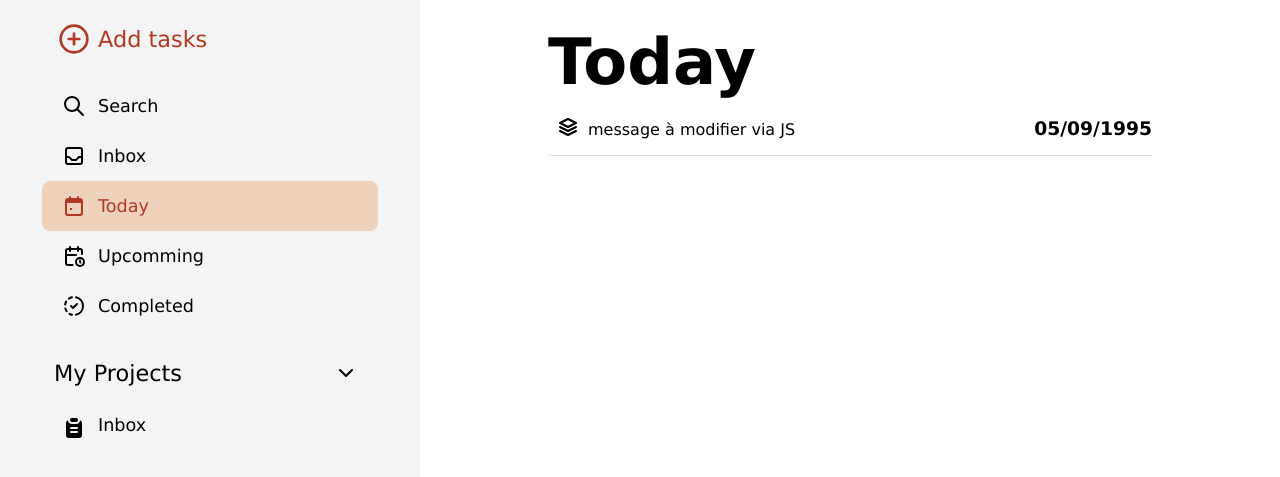
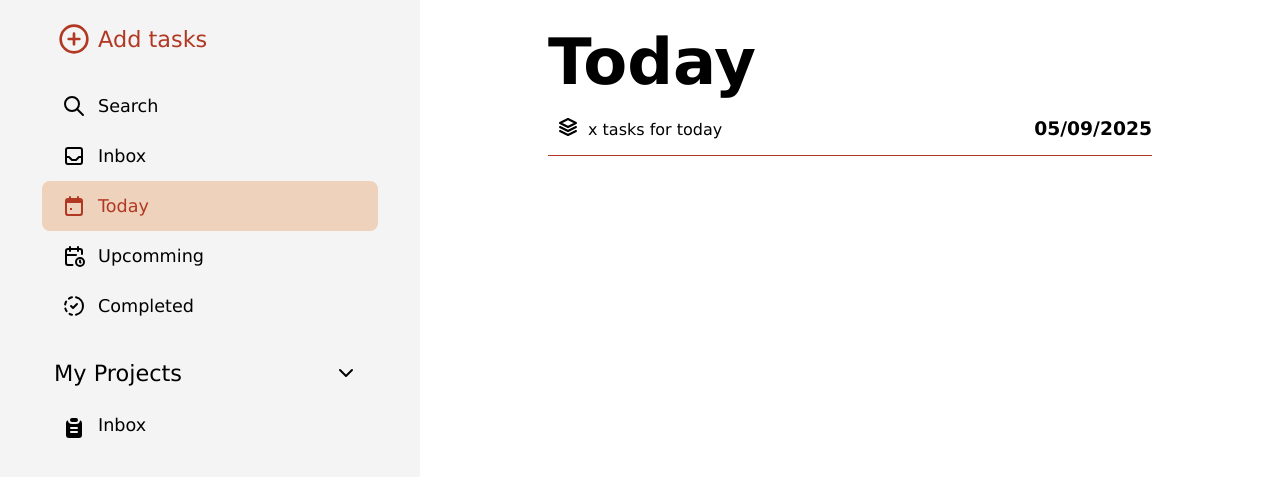
Before and after one commit to Oreus-F/ToDo, a website built with webpack: page src/template.html in a window 1280 px wide. Shown: the part 103-580 px from the top of the page. Built offline with nearby package versions, Linux system fonts and the light colour scheme.

Commit message:
Create a template for all content pages

```diff
--- /dev/null
+++ b/src/contentTemplate.js
@@ -0,0 +1,74 @@
+const createContentTemplate = function(title, date, text){
+    const div = document.createElement('div');
+    div.setAttribute('class', 'full-h flex-display column-direction');
+
+
+    const headerDiv = document.createElement('div');
+    headerDiv.setAttribute('class', 'flex-basis120px flex-display today-titleDiv-limits');
+
+    const titleDiv = document.createElement('div');
+    titleDiv.setAttribute('class', 'flex-first-grow flex-display column-direction justif-content-center ');
+
+    const titleSpan = document.createElement('span');
+    titleSpan.setAttribute('class', 'flex-first-grow')
+
+    const h1Title = document.createElement('h1');
+    h1Title.setAttribute('class', 'fs4r');
+    h1Title.setAttribute('id', 'h1Title')
+    h1Title.textContent = title;
+
+
+    titleSpan.appendChild(h1Title);
+    titleDiv.appendChild(titleSpan);
+
+
+    const divReminder = document.createElement('div');
+    divReminder.setAttribute('class', 'flex-basis40px flex-display aligned-item-end justif-content-end');
+
+    const spanIconReminder = document.createElement('span');
+    spanIconReminder.setAttribute('class', 'flex-basis40px full-h icon-today-tasks');
+    spanIconReminder.setAttribute('id', 'headerIconReminder');
+
+    const spanTextReminder = document.createElement('span');
+    spanTextReminder.setAttribute('class', 'flex-first-grow');
+    spanTextReminder.setAttribute('id', 'headerMessageReminder');
+    spanTextReminder.textContent = text;
+
+
+    divReminder.appendChild(spanIconReminder);
+    divReminder.appendChild(spanTextReminder);
+
+    titleDiv.appendChild(divReminder)
+
+
+    const dateDiv = document.createElement('div');
+    dateDiv.setAttribute('class', 'flex-basis200px flex-display justif-content-end aligned-item-end');
+
+    const dateSpan = document.createElement('span');
+
+    const h3Date = document.createElement('h3');
+    h3Date.setAttribute('id', 'todayActualDate');
+    h3Date.textContent = date;
+
+
+    dateSpan.appendChild(h3Date);
+    dateDiv.appendChild(dateSpan);
+
+    headerDiv.appendChild(titleDiv);
+    headerDiv.appendChild(dateDiv);
+
+
+    const contentDiv = document.createElement('div');
+    contentDiv.setAttribute('class', 'flex-first-grow')
+
+
+
+    div.appendChild(headerDiv);
+    div.appendChild(contentDiv);
+
+
+    return div
+}
+
+
+export {createContentTemplate}
--- a/src/style.css
+++ b/src/style.css
@@ -695,6 +695,6 @@ button{
 
 
 .today-titleDiv-limits{
-    border-bottom : var(--darker-grey) 1px solid;
+    border-bottom : var(--ascent-color) 1px solid;
     padding-bottom: 1rem;
 }
--- a/src/todayButton.js
+++ b/src/todayButton.js
@@ -1,82 +1,9 @@
-
-
-
-const createToday = function(){
-    const div = document.createElement('div');
-    div.setAttribute('class', 'full-h flex-display column-direction');
-
-
-    const headerDiv = document.createElement('div');
-    headerDiv.setAttribute('class', 'flex-basis120px flex-display today-titleDiv-limits');
-
-    const titleDiv = document.createElement('div');
-    titleDiv.setAttribute('class', 'flex-first-grow flex-display column-direction justif-content-center ');
-
-    const titleSpan = document.createElement('span');
-    titleSpan.setAttribute('class', 'flex-first-grow')
-
-    const h1Title = document.createElement('h1');
-    h1Title.setAttribute('class', 'fs4r')
-    h1Title.textContent = 'Today';
-
-
-    titleSpan.appendChild(h1Title);
-    titleDiv.appendChild(titleSpan);
-
-
-    const divReminder = document.createElement('div');
-    divReminder.setAttribute('class', 'flex-basis40px flex-display aligned-item-end justif-content-end');
-
-    const spanIconReminder = document.createElement('span');
-    spanIconReminder.setAttribute('class', 'flex-basis40px full-h icon-today-tasks');
-
-    const spanTextReminder = document.createElement('span');
-    spanTextReminder.setAttribute('class', 'flex-first-grow');
-    spanTextReminder.textContent = 'message à modifier via JS'
-
-
-    divReminder.appendChild(spanIconReminder);
-    divReminder.appendChild(spanTextReminder);
-
-    titleDiv.appendChild(divReminder)
-
-
-    const dateDiv = document.createElement('div');
-    dateDiv.setAttribute('class', 'flex-basis200px flex-display justif-content-end aligned-item-end');
-
-    const dateSpan = document.createElement('span');
-
-    const h3Date = document.createElement('h3');
-    h3Date.setAttribute('id', 'todayActualDate');
-    h3Date.textContent = '05/09/1995'
-
-
-    dateSpan.appendChild(h3Date);
-    dateDiv.appendChild(dateSpan);
-
-    headerDiv.appendChild(titleDiv);
-    headerDiv.appendChild(dateDiv);
-
-
-    const contentDiv = document.createElement('div');
-    contentDiv.setAttribute('class', 'flex-first-grow')
-
-
-
-    div.appendChild(headerDiv);
-    div.appendChild(contentDiv);
-
-
-    return div
-}
-
-
-
+import { createContentTemplate } from "./contentTemplate";
 
 const displayTodayContent = function(){
     const content = document.querySelector('#content');
 
-    content.appendChild(createToday())
+    content.appendChild(createContentTemplate('Today', '05/09/2025', 'x tasks for today'))
 }
 
 
```
